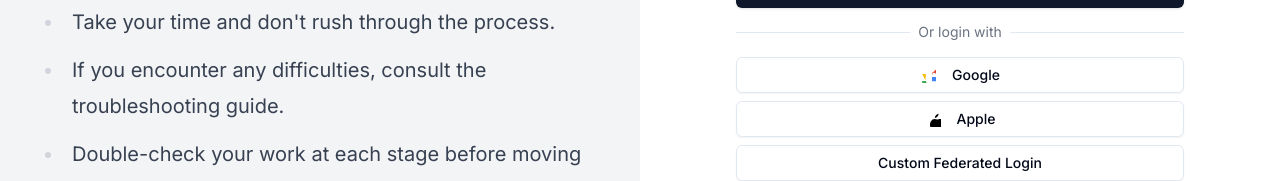
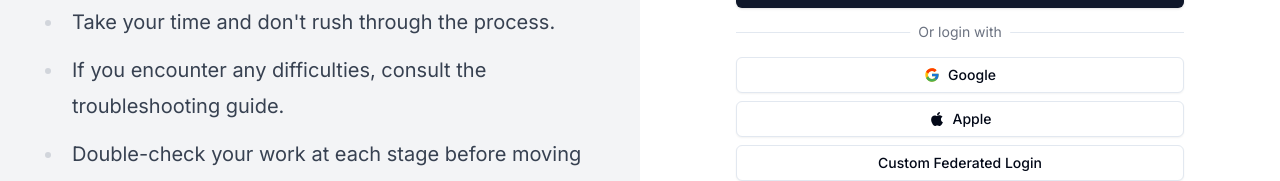
Before and after one commit to rudgal/id-austria-demo, a Next.js app: page / in a window 1280 px wide. Shown: the part 408-589 px from the top of the page. Built offline with nearby package versions, Linux system fonts and the light colour scheme.

Commit message:
use react-icons for federated identity-providers

```diff
--- a/package.json
+++ b/package.json
@@ -23,6 +23,7 @@
     "next-themes": "^0.3.0",
     "react": "^18",
     "react-dom": "^18",
+    "react-icons": "^5.4.0",
     "tailwind-merge": "^2.5.2",
     "tailwindcss-animate": "^1.0.7",
     "xss": "^1.0.15"
--- a/src/components/login-form.tsx
+++ b/src/components/login-form.tsx
@@ -3,6 +3,8 @@
 import { Button } from '@/components/ui/button';
 import { Input } from '@/components/ui/input';
 import { Separator } from '@/components/ui/separator';
+import { FcGoogle } from 'react-icons/fc';
+import { FaApple } from 'react-icons/fa';
 
 export function LoginForm() {
   return (
@@ -21,33 +23,11 @@ export function LoginForm() {
       </div>
       <div className="space-y-2">
         <Button variant="outline" className="w-full">
-          <svg className="mr-2 h-5 w-5" viewBox="0 24" xmlns="http://www.w3.org/2000/svg">
-            <path
-              d="M22.56 12.25c0-.78-.07-1.53-.2-2.25H12v4.26h5.92c-.26 1.37-1.04 2.53-2.21 3.31v2.77h3.57c2.08-1.92 3.28-4.74 3.28-8.09z"
-              fill="#4285F4"
-            />
-            <path
-              d="M12 23c2.97 0 5.46-.98 7.28-2.66l-3.57-2.77c-.98.66-2.23 1.06-3.71 1.06-2.86 0-5.29-1.93-6.16-4.53H2.18v2.84C3.99 20.53 7.7 23 12 23z"
-              fill="#34A853"
-            />
-            <path
-              d="M5.84 14.09c-.22-.66-.35-1.36-.35-2.09s.13-1.43.35-2.09V7.07H2.18C1.43 8.55 1 10.22 12s.43 3.45 1.18 4.93l2.85-2.22.81-.62z"
-              fill="#FBBC05"
-            />
-            <path
-              d="M12 5.38c1.62 0 3.06.56 4.21 1.64l3.15-3.15C17.45 2.09 14.97 1 12 7.7 3.99 3.47 2.18 7.07l3.66 2.84c.87-2.6 3.3-4.53 6.16-4.53z"
-              fill="#EA4335"
-            />
-          </svg>
+          <FcGoogle />
           Google
         </Button>
         <Button variant="outline" className="w-full">
-          <svg className="mr-2 h-5 w-5" viewBox="0 24" xmlns="http://www.w3.org/2000/svg">
-            <path
-              d="M17.05 20.28c-.98.95-2.05.88-3.08.41-1.07-.5-2.06-.48-3.2 0-1.42.61-2.17.53-3.08-.38C3.33 16.08 4.61 8.29 9.49 8c1.21.05 2.06.54 2.79.55.73.01 1.65-.43 3.01-.51 1.86-.09 3.18.74 3.96 1.86-3.54 2.32-2.96 6.67.8 7.93-.65 1.55-1.51 3.09-3 4.45zm-3.43-17.44c-2.02.33-3.82 2.23-3.78 4.09 1.89.11 3.79-1.93 3.78-4.09z"
-              fill="#000000"
-            />
-          </svg>
+          <FaApple />
           Apple
         </Button>
         <Button variant="outline" className="w-full">
```
Also changed, not shown: 1 other file (tests, documents, lock files or other folders).
